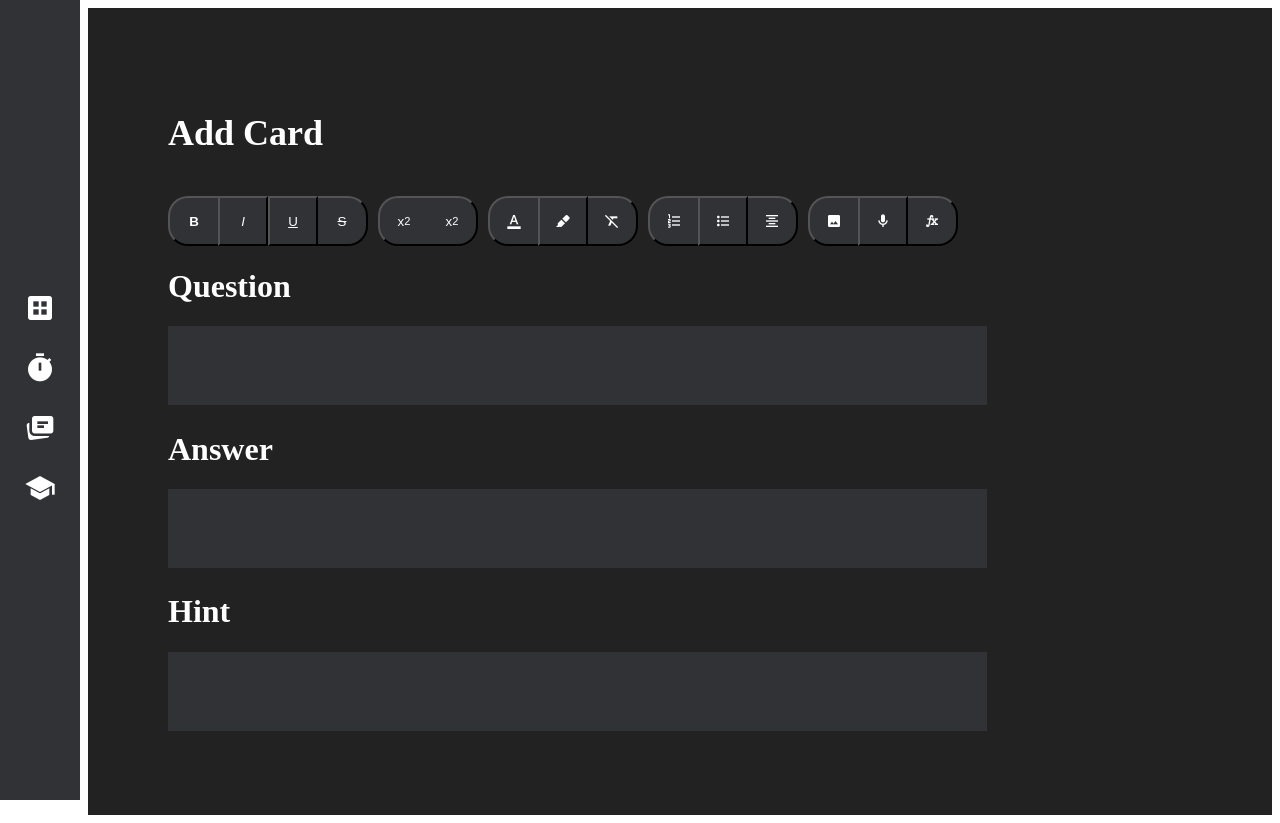
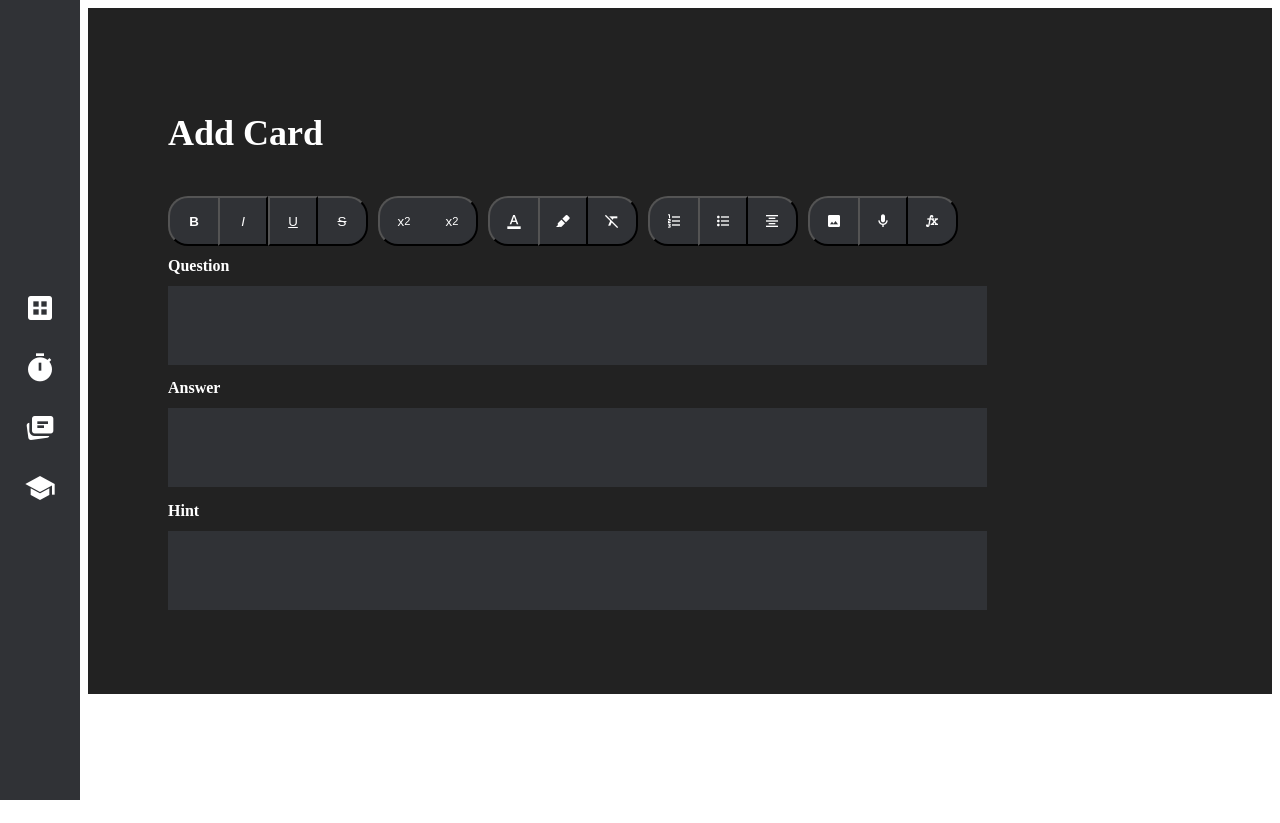
Before and after one commit to 18barbers2/gostudycards, a React (Vite) app in the folder frontend/: page / in a window 1280 px wide. After the commit the page ends 800 px from the top, so only its background shows below. Built offline with nearby package versions, Linux system fonts and the light colour scheme.

Commit message:
style: added field name class

```diff
--- a/frontend/src/pages/AddCard.tsx
+++ b/frontend/src/pages/AddCard.tsx
@@ -3,7 +3,7 @@ import '../css/AddCard.css';
 function FieldInput({ html, onChange, fieldName } : {html : string; onChange : (v: string) => void; fieldName : string}) {
     return (
         <div>
-            <h1>{fieldName}</h1>
+            <h1 className='field-name'>{fieldName}</h1>
             <textarea className={`field-input ${fieldName}`} rows={5} cols={100} value={html} onChange={e => onChange(e.target.value) }/>
         </div>
     );
```
